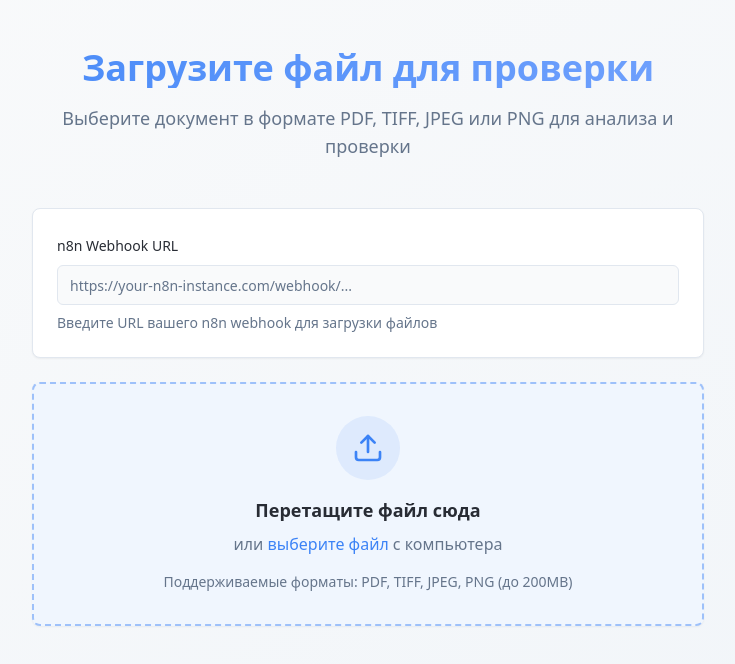
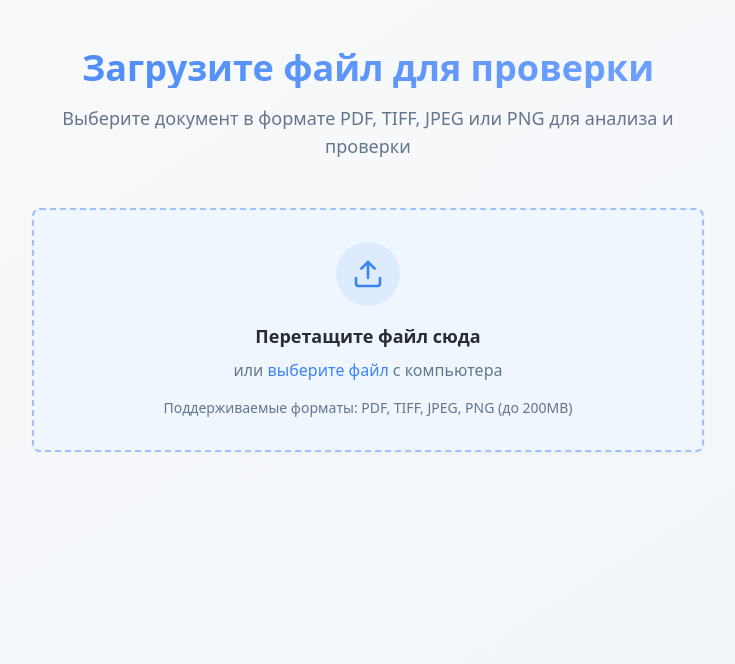
Before and after one commit to test-work-acc/file-validator-drop, a React (Vite) app: page / in a window 1280 px wide. Shown: the top 664 px of the page, without its empty margins (272-1007 px from the left). Built offline with nearby package versions, Linux system fonts and the light colour scheme.

Commit message:
feat: Add placeholder for webhook URL
Add a placeholder constant for the webhook URL in the code, allowing it to be set statically without being directly added to the frontend code.

```diff
--- a/src/pages/Index.tsx
+++ b/src/pages/Index.tsx
@@ -1,11 +1,11 @@
 import FileUploader from '@/components/FileUploader';
 import { useState, useEffect } from 'react';
-import { Input } from '@/components/ui/input';
-import { Label } from '@/components/ui/label';
 import { Card } from '@/components/ui/card';
 
+// TODO: Замените на ваш реальный n8n webhook URL
+const WEBHOOK_URL = 'https://your-n8n-instance.com/webhook/your-webhook-id';
+
 const Index = () => {
-  const [webhookUrl, setWebhookUrl] = useState('');
   const [urlParams, setUrlParams] = useState({ chat_id: '', timestamp: '' });
 
   useEffect(() => {
@@ -45,25 +45,7 @@ const Index = () => {
           </Card>
         )}
 
-        {/* Поле для ввода webhook URL */}
-        <Card className="max-w-2xl mx-auto p-6 mb-6">
-          <div className="space-y-2">
-            <Label htmlFor="webhook-url">n8n Webhook URL</Label>
-            <Input
-              id="webhook-url"
-              type="url"
-              placeholder="https://your-n8n-instance.com/webhook/..."
-              value={webhookUrl}
-              onChange={(e) => setWebhookUrl(e.target.value)}
-              className="w-full"
-            />
-            <p className="text-sm text-muted-foreground">
-              Введите URL вашего n8n webhook для загрузки файлов
-            </p>
-          </div>
-        </Card>
-
-        <FileUploader onFileSelect={handleFileSelect} webhookUrl={webhookUrl} />
+        <FileUploader onFileSelect={handleFileSelect} webhookUrl={WEBHOOK_URL} />
       </div>
     </div>
   );
```
